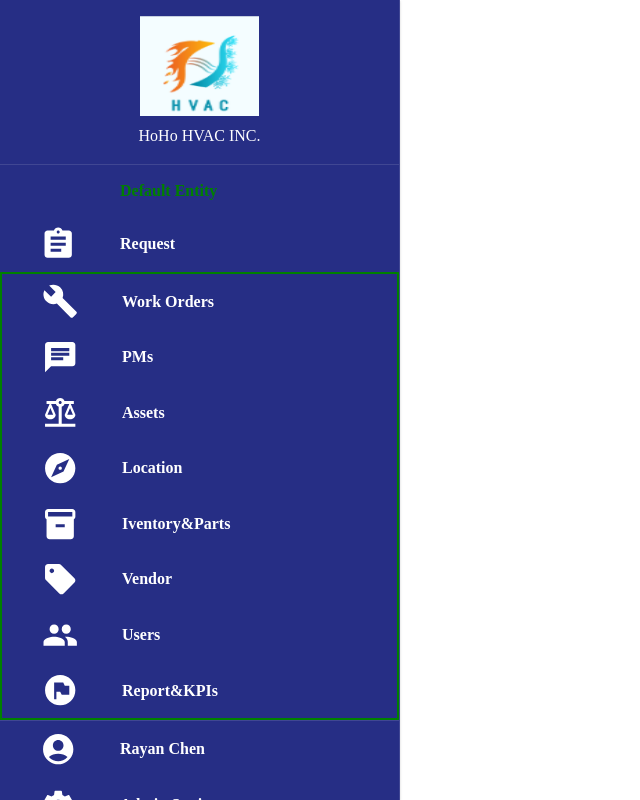
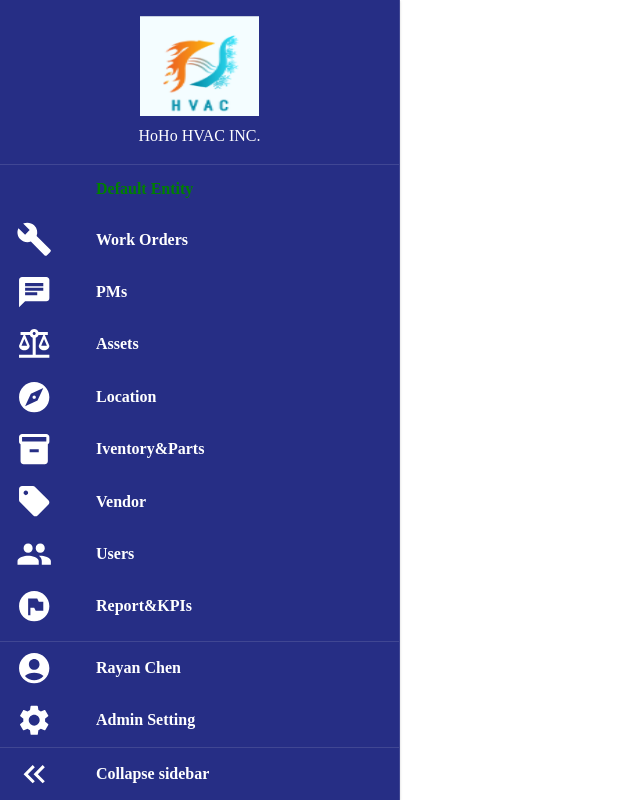
Before and after one commit to RayanCC/Booking-App, a React (Vite) app: page / in a window 1280 px wide. Shown: the whole page, without its empty margins (0-640 px from the left). Built offline with nearby package versions, Linux system fonts and the light colour scheme.

Commit message:
adding scroll option in requestSection, remove scrolloption for sidebar but keep requesSection scrollable

```diff
--- a/src/components/sidebar/SideBar.tsx
+++ b/src/components/sidebar/SideBar.tsx
@@ -24,7 +24,26 @@ const Sidebar: FC = () => {
 			<CompanyHeader />
 			<Divider />
 			{/* Feature List */}
-			<Box component='header'>
+			<Box
+				sx={{
+					display: 'flex',
+					flexDirection: 'column',
+					flex: '1',
+					overflowY: 'hidden',
+					maxHeight: 'calc(100vh - 150px)'
+				}}
+			>
+				<Box
+					component='header'
+					sx={{
+						display: 'flex',
+						flexDirection: 'column',
+						flex: '1',
+						overflowY: 'auto',
+						maxHeight: 'calc(100vh - 150px)',
+						paddingBottom: '40px'
+					}}
+				>
 					<List sx={{ width: '100%' }} disablePadding>
 						{requestSection.map(item => (
 							<SideBarItem item={item} />
@@ -33,7 +52,7 @@ const Sidebar: FC = () => {
 				</Box>
 				{/* <FeatureList /> */}
 
-			<Box sx={{ flex: 1, border: '2px solid green' }}>
+				<Box sx={{ flexGrow: 1 }}>
 					<List sx={{ width: '100%' }} disablePadding>
 						{mainSection.map(item => (
 							<SideBarItem item={item} />
@@ -56,61 +75,7 @@ const Sidebar: FC = () => {
 					<Divider />
 					<SideBarItem item={{ title: 'Collapse sidebar', iconName: 'arrowLeft' }} />
 				</Box>
-			{/* <List>
-				<ListItemButton sx={{ justifyContent: 'center' }}>
-					<Box
-						component='img'
-						src='/logo.png'
-						alt='logo'
-						sx={{
-							width: 65,
-							height: 65
-						}}
-					/>
-				</ListItemButton>
-				<ListItemButton sx={{ justifyContent: 'center', textAlign: 'center' }}>
-					<ListItemText primary='HoHo Canada Ltd.' />
-				</ListItemButton>
-				<Divider />
-
-				{sidebarItems.map((section, index) => (
-					<Box key={index} mb={2}>
-						{section.items.map(({ text, icon: Icon, color }) => (
-							<ListItemButton
-								key={text}
-								sx={{
-									display: 'flex',
-									alignItems: 'center',
-									justifyContent: 'center',
-									mb: text === 'Report&KPIs' ? 6 : 0
-								}}
-							>
-								{Icon && <Icon sx={{ color: 'white' }} />}{' '}
-								<ListItemText
-									primary={text}
-									sx={{
-										minWidth: 'auto',
-										display: 'flex',
-										textAlign: 'center',
-										alignItems: 'center',
-										justifyContent: 'center'
-									}}
-									slotProps={{
-										primary: { style: { color: color || 'white' } }
-									}}
-								/>
-							</ListItemButton>
-						))}
 			</Box>
-				))}
-			</List>
-			<Divider />
-			<ListItemButton>
-				<ListItemIcon>
-					<KeyboardDoubleArrowLeftIcon />
-					<ListItemText primary='Collapse sidebar' />
-				</ListItemIcon>
-			</ListItemButton> */}
 		</LeftDrawer>
 	)
 }
--- a/src/components/sidebar/components/SideBarItem.tsx
+++ b/src/components/sidebar/components/SideBarItem.tsx
@@ -10,7 +10,7 @@ const SideBarItem: FC<SideBarItemProps> = ({ item }) => {
 	const { title, iconName, path = '/' } = item
 
 	return (
-		<ListItem component='div' disablePadding sx={{ px: 3, py: 0.2 }}>
+		<ListItem component='div' disablePadding>
 			<ListItemButton>
 				<ListItemIcon sx={{ color: 'white', fontSize: 28 }}>{iconMapping[iconName]}</ListItemIcon>
 				<ListItemText
```
Also changed, not shown: src/components/sidebar/constants.tsx (+0 -60 lines). Lines whose indentation alone changed are shown as unchanged.
